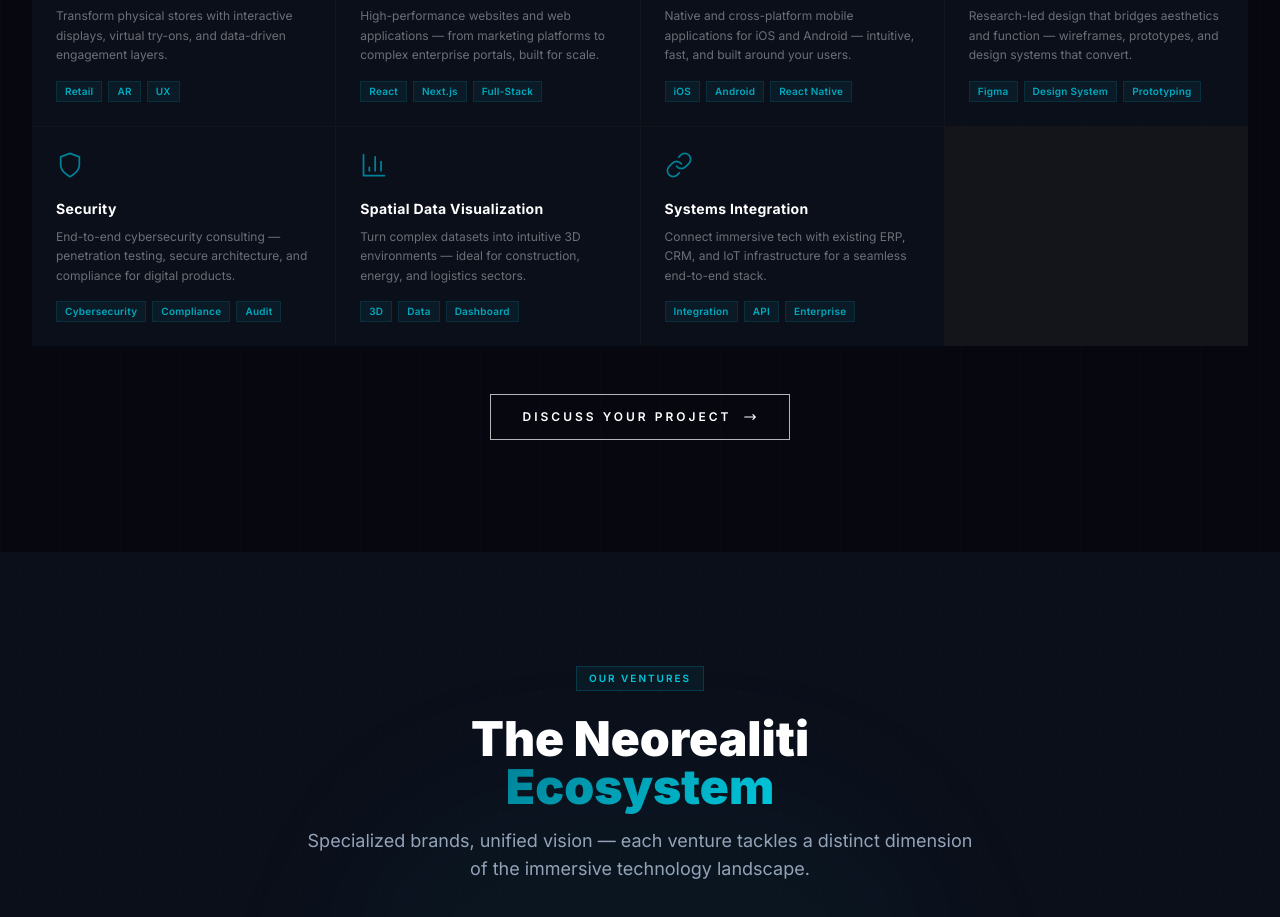
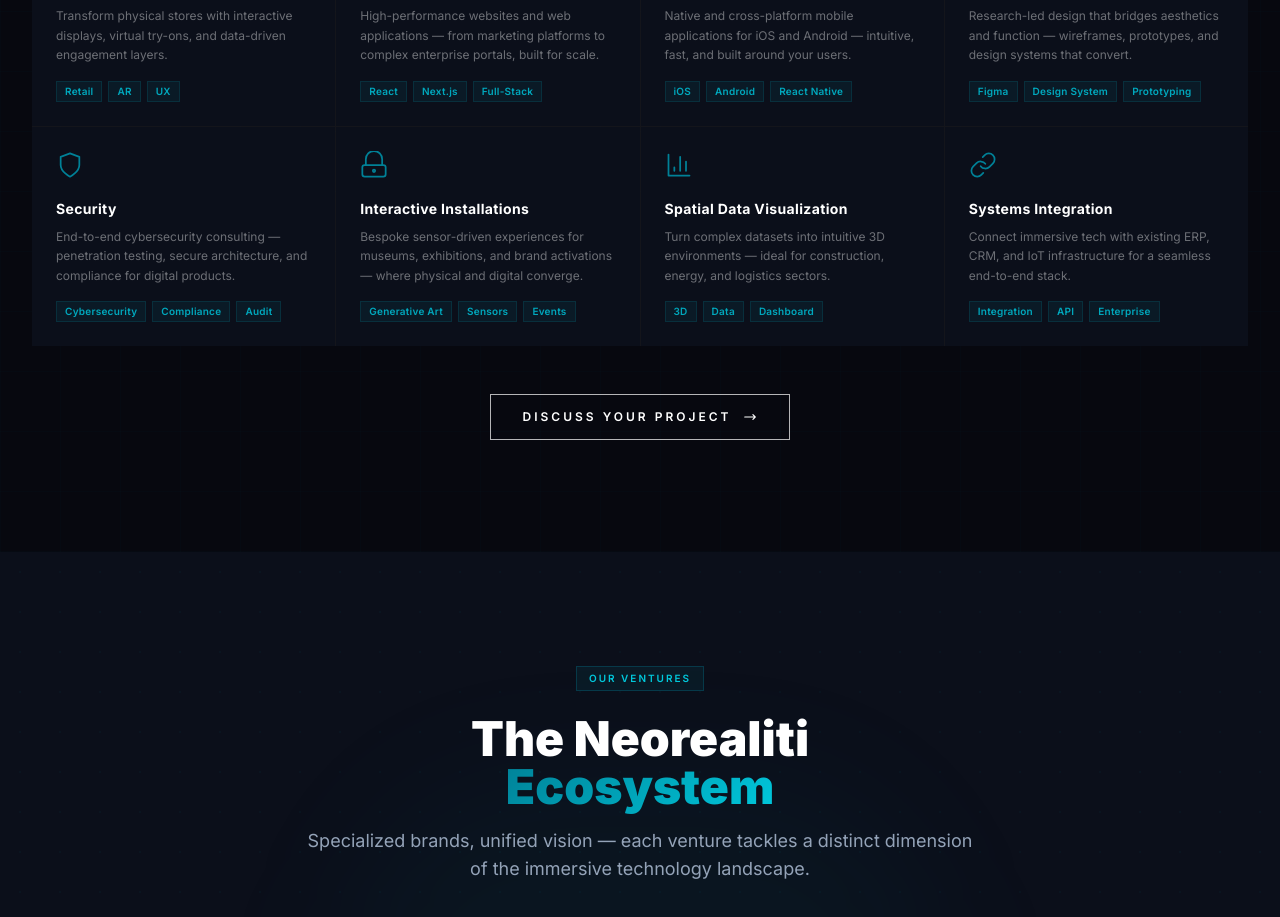
Before and after one commit to Marwanelh/neorealiti-website, a Next.js app: page / in a window 1280 px wide. Shown: the part 2860-3777 px from the top of the page. Built offline with nearby package versions, Linux system fonts and the light colour scheme.

Commit message:
Add Interactive Installations as 12th service card
Completes the 4x3 grid — aligns with Visual Studio and core Neorealiti work.

```diff
--- a/components/neo/NeoServices.tsx
+++ b/components/neo/NeoServices.tsx
@@ -95,6 +95,16 @@ const services = [
   {
     icon: (
       <svg viewBox="0 0 24 24" fill="none" stroke="currentColor" strokeWidth="1.5" strokeLinecap="round" strokeLinejoin="round">
+        <path d="M5 12V7a7 7 0 0 1 14 0v5" /><rect x="2" y="12" width="20" height="10" rx="2" /><circle cx="12" cy="17" r="1" />
+      </svg>
+    ),
+    title: 'Interactive Installations',
+    desc: 'Bespoke sensor-driven experiences for museums, exhibitions, and brand activations — where physical and digital converge.',
+    tags: ['Generative Art', 'Sensors', 'Events'],
+  },
+  {
+    icon: (
+      <svg viewBox="0 0 24 24" fill="none" stroke="currentColor" strokeWidth="1.5" strokeLinecap="round" strokeLinejoin="round">
         <path d="M3 3v18h18" /><path d="M18 17V9M13 17V5M8 17v-3" />
       </svg>
     ),
```
